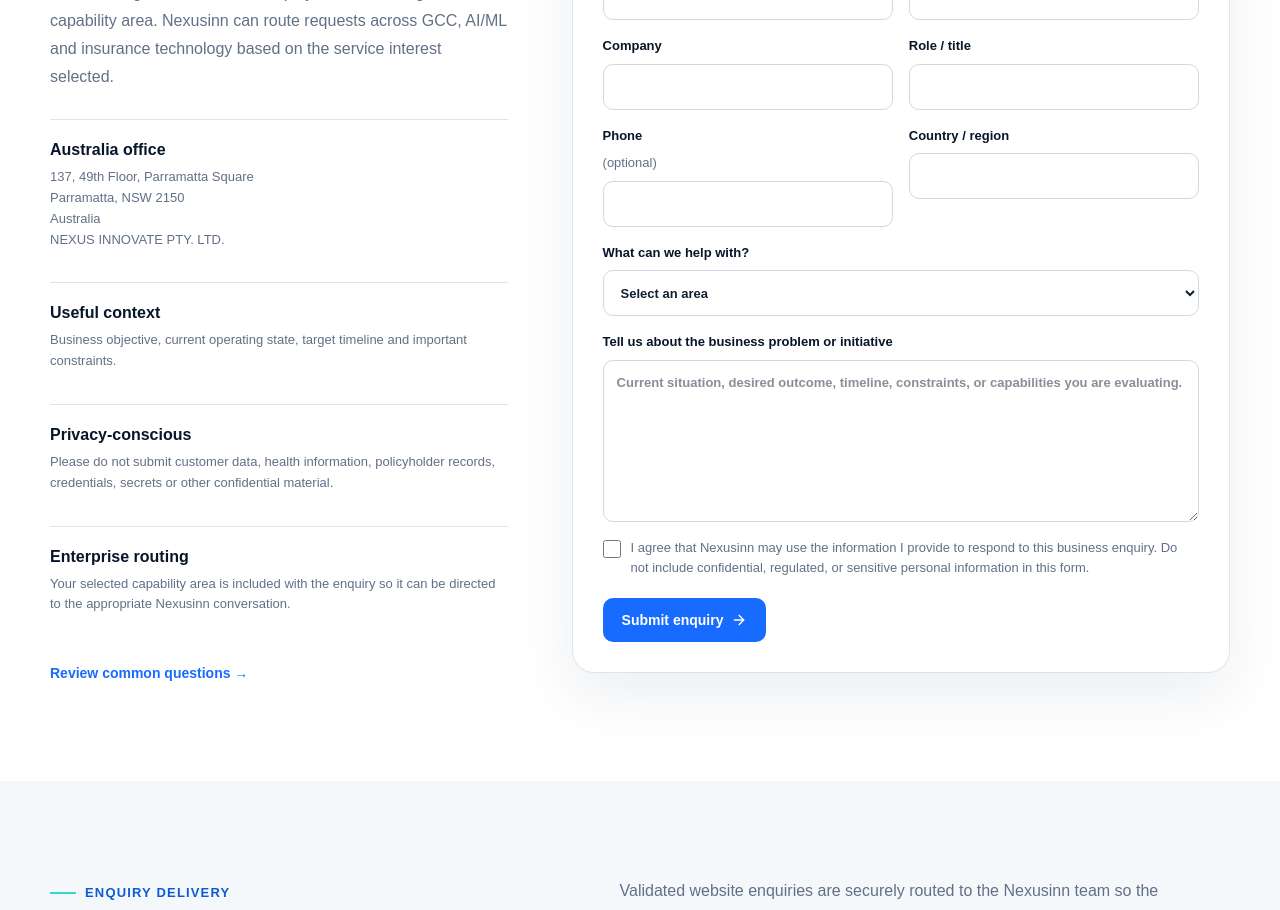
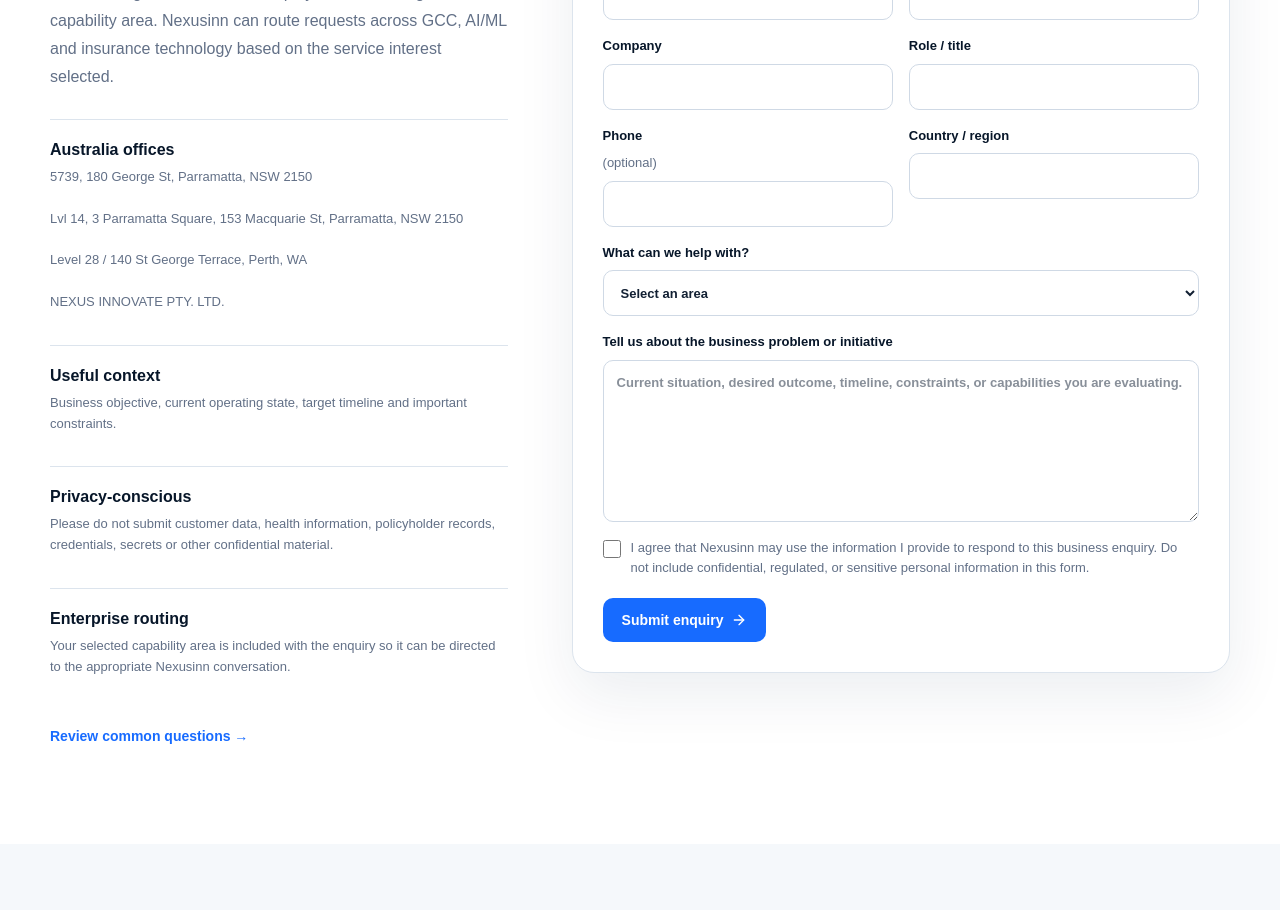
Before and after one commit to mkraja826/Nexusinn, a Next.js app: page /contact in a window 1280 px wide. Shown: the part 1120-2030 px from the top of the page. Built offline with nearby package versions, Linux system fonts and the light colour scheme; no server answers.

Commit message:
Update Australian office addresses on contact page

```diff
--- a/app/contact/page.tsx
+++ b/app/contact/page.tsx
@@ -6,7 +6,7 @@ export default function ContactPage(){
     <section className="service-hero"><div className="shell service-hero-grid"><div><a href="/" className="service-back">← Nexusinn</a><div className="eyebrow">Contact</div><h1>Start with the business problem.<br/><span>We’ll map the capability.</span></h1><p className="lead">Whether you are evaluating a GCC, planning an AI program or modernizing insurance operations, the first step is understanding the operating context, constraints and outcomes you need.</p></div><div className="service-panel"><span className="service-panel-kicker">Conversation topics</span><div className="service-checks"><p>GCC strategy and operating model</p><p>AI readiness and enterprise roadmap</p><p>ML engineering and intelligent automation</p><p>Claims and underwriting modernization</p><p>InsurTech platform transformation</p><p>Responsible AI and governance</p></div></div></div></section>
 
     <section className="section contact-section"><div className="shell contact-layout">
-      <div className="contact-copy"><div className="eyebrow">Talk to Nexusinn</div><h2>Tell us what you are trying to build or improve.</h2><p>Share enough context for the enquiry to reach the right capability area. Nexusinn can route requests across GCC, AI/ML and insurance technology based on the service interest selected.</p><div className="contact-notes"><div><b>Australia office</b><span>137, 49th Floor, Parramatta Square<br/>Parramatta, NSW 2150<br/>Australia<br/>NEXUS INNOVATE PTY. LTD.</span></div><div><b>Useful context</b><span>Business objective, current operating state, target timeline and important constraints.</span></div><div><b>Privacy-conscious</b><span>Please do not submit customer data, health information, policyholder records, credentials, secrets or other confidential material.</span></div><div><b>Enterprise routing</b><span>Your selected capability area is included with the enquiry so it can be directed to the appropriate Nexusinn conversation.</span></div></div><a className="link" href="/faq">Review common questions →</a></div>
+      <div className="contact-copy"><div className="eyebrow">Talk to Nexusinn</div><h2>Tell us what you are trying to build or improve.</h2><p>Share enough context for the enquiry to reach the right capability area. Nexusinn can route requests across GCC, AI/ML and insurance technology based on the service interest selected.</p><div className="contact-notes"><div><b>Australia offices</b><span>5739, 180 George St, Parramatta, NSW 2150<br/><br/>Lvl 14, 3 Parramatta Square, 153 Macquarie St, Parramatta, NSW 2150<br/><br/>Level 28 / 140 St George Terrace, Perth, WA<br/><br/>NEXUS INNOVATE PTY. LTD.</span></div><div><b>Useful context</b><span>Business objective, current operating state, target timeline and important constraints.</span></div><div><b>Privacy-conscious</b><span>Please do not submit customer data, health information, policyholder records, credentials, secrets or other confidential material.</span></div><div><b>Enterprise routing</b><span>Your selected capability area is included with the enquiry so it can be directed to the appropriate Nexusinn conversation.</span></div></div><a className="link" href="/faq">Review common questions →</a></div>
       <div className="contact-card"><div className="contact-card-head"><span className="eyebrow">Business enquiry</span><h3>Discuss your initiative</h3><p>Required fields help us understand who is contacting Nexusinn and what capability you are evaluating.</p></div><ContactForm /></div>
     </div></section>
 
```
